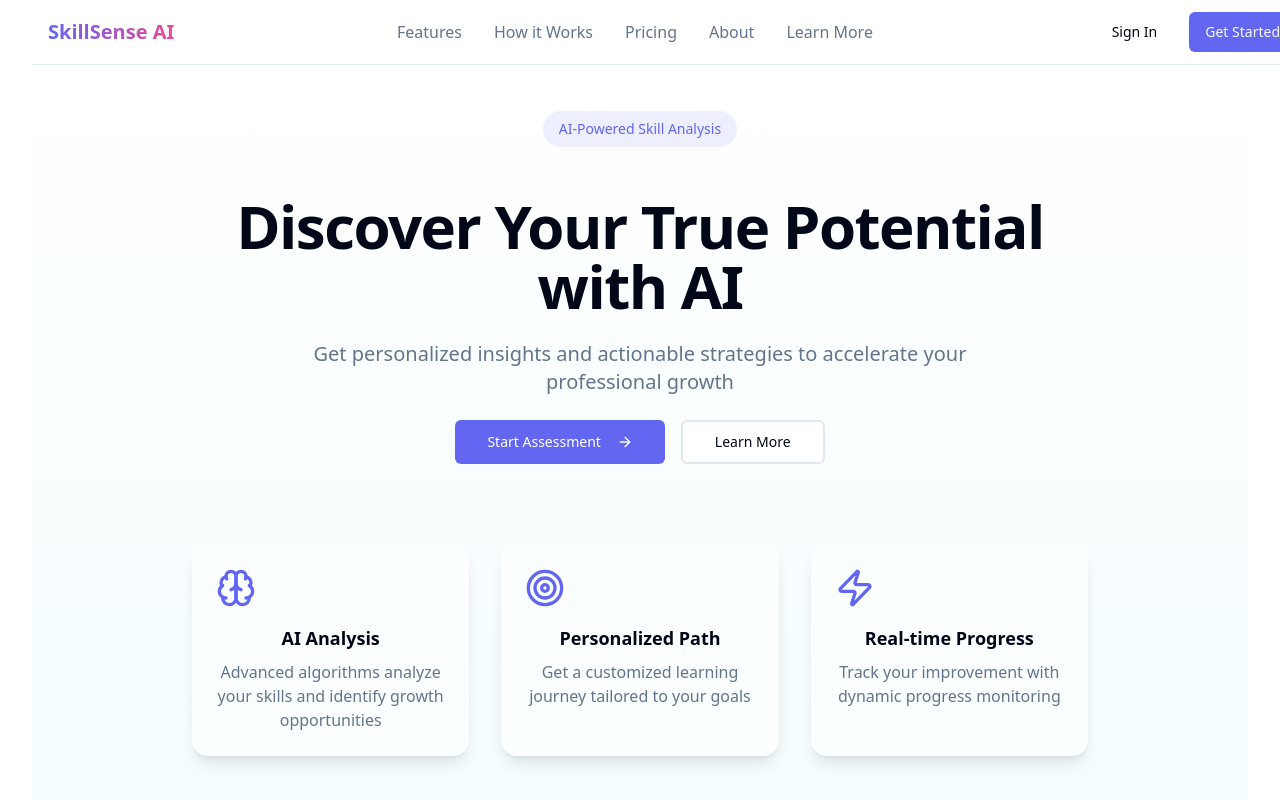
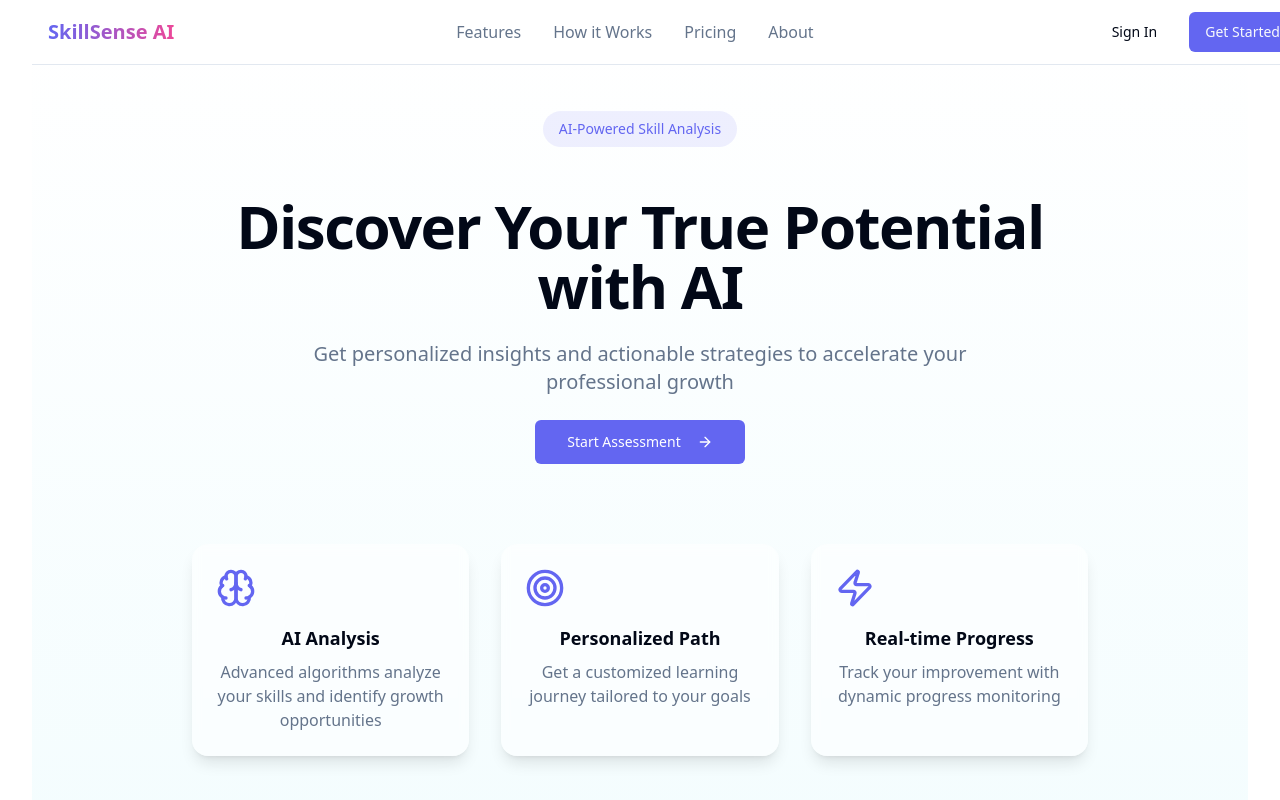
Before and after one commit to atharvkathe/growthwise-guide, a React (Vite) app: page / in a window 1280 px wide. Shown: the top 800 px of the page. Built offline with nearby package versions, Linux system fonts and the light colour scheme.

Commit message:
Remove "Learn More" button
Remove the "Learn More" button from the homepage hero section and the navigation bar.

```diff
--- a/src/components/HeroSection.tsx
+++ b/src/components/HeroSection.tsx
@@ -29,7 +29,7 @@ export const HeroSection = () => {
           Get personalized insights and actionable strategies to accelerate your professional growth
         </p>
 
-        <div className="flex flex-col sm:flex-row gap-4 justify-center mt-8">
+        <div className="flex justify-center mt-8">
           <Button
             size="lg"
             className="bg-primary hover:bg-primary/90 text-white transition-all duration-300 group"
@@ -37,13 +37,6 @@ export const HeroSection = () => {
           >
             Start Assessment
             <ArrowRight className="ml-2 w-4 h-4 group-hover:translate-x-1 transition-transform" />
-          </Button>
-          <Button
-            variant="outline"
-            size="lg"
-            className="border-2 hover:bg-accent/5 transition-all duration-300"
-          >
-            Learn More
           </Button>
         </div>
       </motion.div>
--- a/src/components/Navbar.tsx
+++ b/src/components/Navbar.tsx
@@ -20,12 +20,6 @@ export const Navbar = () => {
 
         <div className="hidden md:flex items-center space-x-8">
           <NavLinks onSectionClick={scrollToSection} />
-          <Link
-            to="/learn-more"
-            className="text-muted-foreground hover:text-foreground transition-colors duration-200"
-          >
-            Learn More
-          </Link>
         </div>
 
         <div className="flex items-center gap-4">
```
